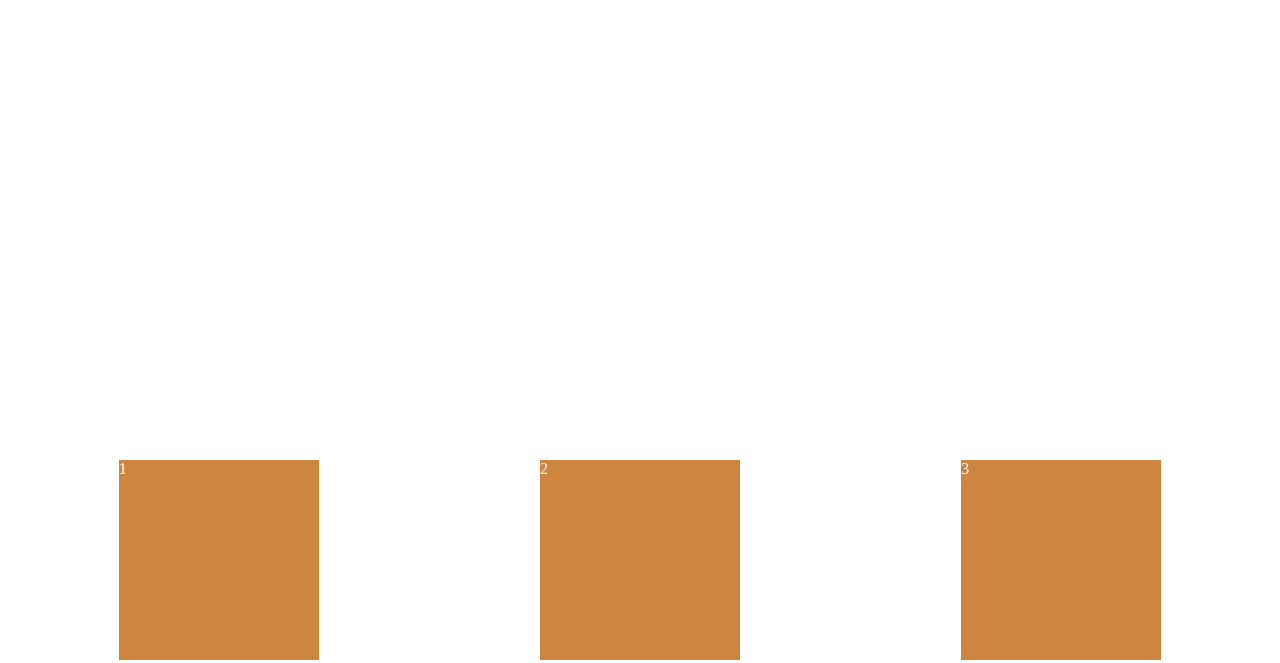
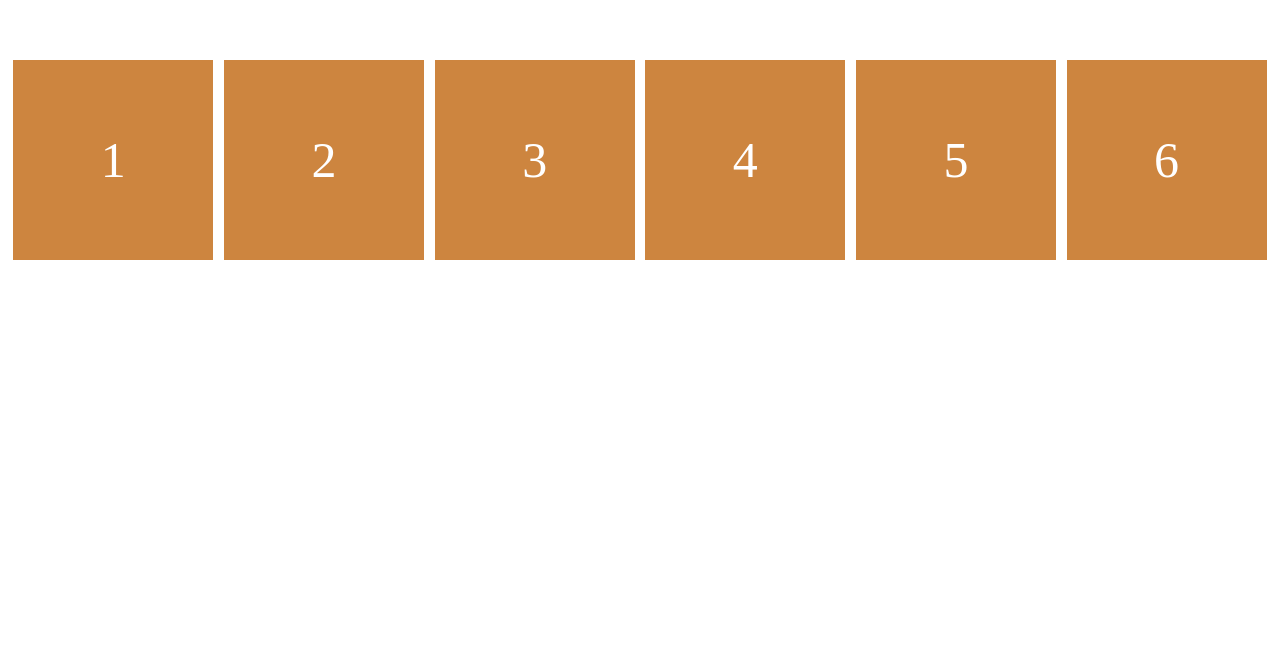
Before and after one commit to rlaclghks123/Learn_About_CSS, a plain HTML site: page index.html in a window 1280 px wide. Shown: the part 248-911 px from the top of the page. Drawn offline with Linux system fonts and the light colour scheme.

Commit message:
flex-wrap. no-wrap, reverse, alighn-content

```diff
--- a/index.html
+++ b/index.html
@@ -14,6 +14,10 @@
         <div class="box">1</div>
         <div class="box">2</div>
         <div class="box">3</div>
+        <div class="box">4</div>
+        <div class="box">5</div>
+        <div class="box">6</div>
+        <div class="box">7</div>
     </div>
 </body>
 
--- a/style.css
+++ b/style.css
@@ -3,8 +3,9 @@
     /* Main Axis */
     justify-content: space-around;
     /* Cross Axis */
-    align-items: center;
+    align-content: space-around;
     height: 200vh;
+    flex-wrap: wrap;
 }
 
 .box {
@@ -12,4 +13,8 @@
     height: 200px;
     background: peru;
     color: white;
+    font-size: 50px;
+    display: flex;
+    justify-content: center;
+    align-items: center;
 }
```
Also changed, not shown: README.md.
